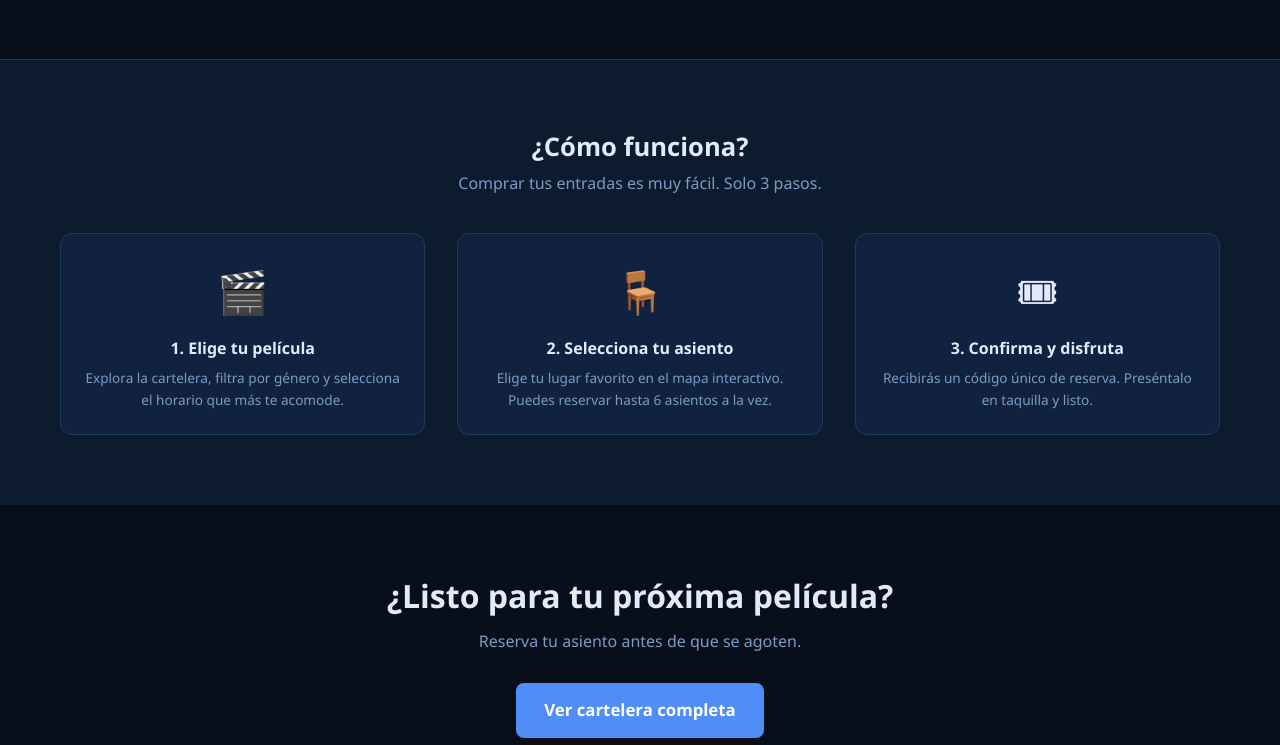
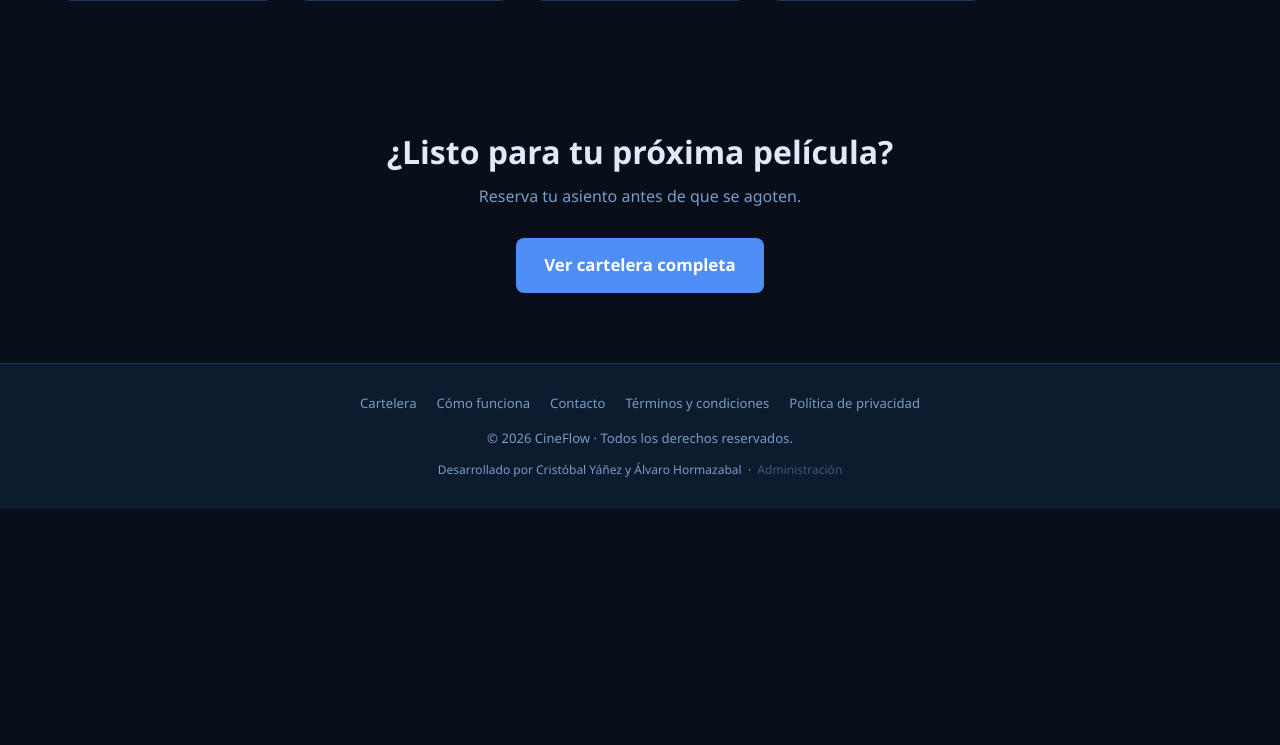
Before and after one commit to DogeAmarisho/CineFlow, a PHP site: page / in a window 1280 px wide. Shown: the part 1170-1915 px from the top of the page. After the commit the page ends 1679 px from the top, so only its background shows below. Run offline with PHP 8.4, Linux system fonts and the light colour scheme; data comes from the database, SQL or seed files in the repository.

Commit message:
design: eliminar sección ¿Cómo funciona? del index

```diff
--- a/assets/css/estilo.css
+++ b/assets/css/estilo.css
@@ -210,10 +210,12 @@ h1, h2, h3, h4, h5, h6 {
 }
 
 .logo-img {
-    height:      42px;
-    width:       auto;
-    display:     block;
-    flex-shrink: 0;
+    height:        44px;
+    width:         44px;
+    display:       block;
+    flex-shrink:   0;
+    object-fit:    contain;
+    border-radius: 50%;
 }
 
 .logo span {
--- a/index.php
+++ b/index.php
@@ -262,50 +262,6 @@ require_once __DIR__ . '/includes/header.php';
         margin-top: 4px;
     }
 
-    /* ── Cómo funciona ───────────────────────────────────────── */
-    .como-funciona {
-        background: var(--superficie);
-        border-top: 1px solid var(--borde);
-        padding:    70px 0;
-    }
-
-    .pasos-grid {
-        display:               grid;
-        grid-template-columns: repeat(auto-fit, minmax(220px, 1fr));
-        gap:                   32px;
-        margin-top:            36px;
-    }
-
-    .paso {
-        text-align:  center;
-        padding:     24px;
-        border:      1px solid var(--borde);
-        border-radius: var(--radio-lg);
-        background:  var(--superficie-alt);
-        transition:  border-color var(--transicion);
-    }
-
-    .paso:hover {
-        border-color: var(--primario);
-    }
-
-    .paso-icono {
-        font-size:     2.6rem;
-        margin-bottom: 14px;
-        display:       block;
-    }
-
-    .paso h3 {
-        font-size:     1rem;
-        margin-bottom: 8px;
-    }
-
-    .paso p {
-        font-size:  .85rem;
-        color:      var(--texto-suave);
-        line-height: 1.6;
-    }
-
     /* ── Banner CTA inferior ─────────────────────────────────── */
     .banner-cta {
         padding:    70px 24px;
@@ -412,50 +368,6 @@ require_once __DIR__ . '/includes/header.php';
     <?php endif; ?>
 
 
-    <!-- ══ CÓMO FUNCIONA ═════════════════════════════════════ -->
-    <section class="como-funciona" aria-labelledby="titulo-como-funciona">
-        <div class="contenedor">
-
-            <h2 id="titulo-como-funciona" style="text-align:center;font-size:1.6rem;">
-                ¿Cómo funciona?
-            </h2>
-            <p style="text-align:center;color:var(--texto-suave);margin-top:8px;">
-                Comprar tus entradas es muy fácil. Solo 3 pasos.
-            </p>
-
-            <div class="pasos-grid">
-
-                <div class="paso">
-                    <span class="paso-icono">🎬</span>
-                    <h3>1. Elige tu película</h3>
-                    <p>
-                        Explora la cartelera, filtra por género y
-                        selecciona el horario que más te acomode.
-                    </p>
-                </div>
-
-                <div class="paso">
-                    <span class="paso-icono">🪑</span>
-                    <h3>2. Selecciona tu asiento</h3>
-                    <p>
-                        Elige tu lugar favorito en el mapa interactivo.
-                        Puedes reservar hasta 6 asientos a la vez.
-                    </p>
-                </div>
-
-                <div class="paso">
-                    <span class="paso-icono">🎟</span>
-                    <h3>3. Confirma y disfruta</h3>
-                    <p>
-                        Recibirás un código único de reserva.
-                        Preséntalo en taquilla y listo.
-                    </p>
-                </div>
-
-            </div>
-
-        </div>
-    </section>
 
 
     <!-- ══ BANNER CTA INFERIOR ═══════════════════════════════ -->
```
